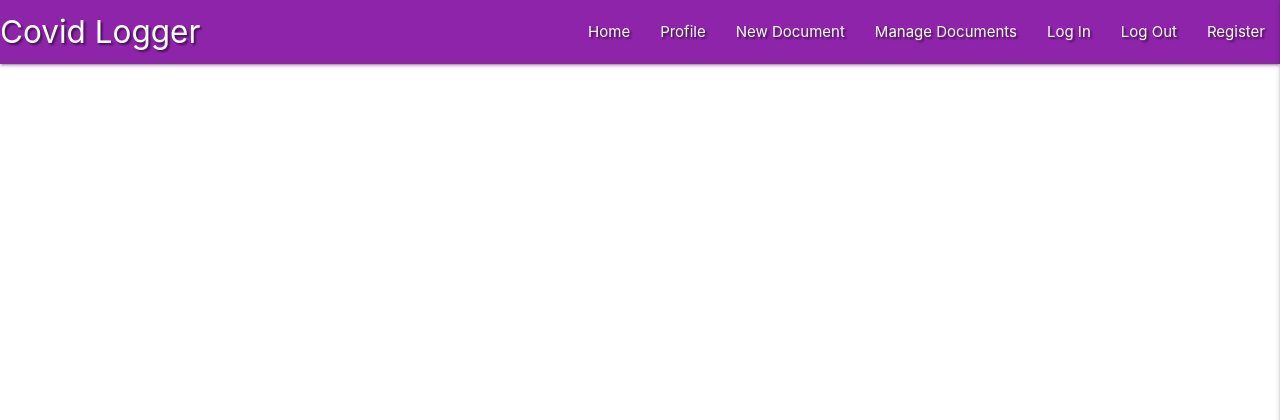
After one commit to MasonCodyCox/covid-19-logger, a Flask app: template templates/base.html in a window 1280 px wide. The commit adds this page. Shown: the top 420 px of the page. Run offline with Flask 2, Linux system fonts and the light colour scheme; the template is opened without the code that fills it, so the values that code supplies are empty; some libraries are stand-ins or nearby versions.

Commit message:
Adds static directory and matirialize navbar

```diff
--- /dev/null
+++ b/static/css/style.css
@@ -0,0 +1,3 @@
+.text-shadow {
+    text-shadow: 2px 2px 2px rgba(0, 0, 0, 0.5)
+}
--- /dev/null
+++ b/static/js/script.js
@@ -0,0 +1,3 @@
+$(document).ready(function(){
+    $(".sidenav").sidenav({edge: "right"});
+  });
--- /dev/null
+++ b/templates/base.html
@@ -0,0 +1,61 @@
+<!DOCTYPE html>
+<html lang="en">
+
+<head>
+    <meta charset="UTF-8">
+    <meta name="viewport" content="width=device-width, initial-scale=1.0">
+    <link rel="stylesheet" href="https://cdnjs.cloudflare.com/ajax/libs/font-awesome/5.15.2/css/all.min.css"
+        integrity="sha512-HK5fgLBL+xu6dm/Ii3z4xhlSUyZgTT9tuc/hSrtw6uzJOvgRr2a9jyxxT1ely+B+xFAmJKVSTbpM/CuL7qxO8w=="
+        crossorigin="anonymous" />
+    <link rel="stylesheet" href="https://cdnjs.cloudflare.com/ajax/libs/materialize/1.0.0/css/materialize.min.css"
+        type="text/css">
+    <link href="https://fonts.googleapis.com/icon?family=Material+Icons" rel="stylesheet">
+    <link rel="stylesheet" href="{{ url_for('static', filename='css/style.css') }}" type="text/css">
+    {% block styles %}
+    {% endblock %}
+    <title>Task Manager</title>
+</head>
+
+<body>
+
+    <header>
+        <nav class="nav-extended text-shadow purple darken-1">
+            <div class="nav-wrapper">
+                <a href="{{ url_for('get_documents') }}" class="brand-logo">Covid Logger</a>
+                <a href="#" data-target="mobile-demo" class="sidenav-trigger right"><i
+                        class="material-icons">apps</i></a>
+                <ul class="right hide-on-med-and-down">
+                    <li><a href="{{ url_for('get_documents') }}">Home</a></li>
+                    <li><a href="#">Profile</a></li>
+                    <li><a href="#">New Document</a></li>
+                    <li><a href="#">Manage Documents</a></li>
+                    <li><a href="#">Log In</a></li>
+                    <li><a href="#">Log Out</a></li>
+                    <li><a href="#">Register</a></li>
+                </ul>
+            </div>
+        </nav>
+
+        <ul class="sidenav" id="mobile-demo">
+            <li><a href="{{ url_for('get_documents') }}">Home</a></li>
+            <li><a href="#">Profile</a></li>
+            <li><a href="#">New Document</a></li>
+            <li><a href="#">Manage Documents</a></li>
+            <li><a href="#">Log In</a></li>
+            <li><a href="#">Log Out</a></li>
+            <li><a href="#">Register</a></li>
+        </ul>
+    </header>
+
+    {% block content %}
+    {% endblock %}
+
+    <script src="https://code.jquery.com/jquery-3.6.0.min.js"
+        integrity="sha256-/xUj+3OJU5yExlq6GSYGSHk7tPXikynS7ogEvDej/m4=" crossorigin="anonymous"></script>
+    <script src="https://cdnjs.cloudflare.com/ajax/libs/materialize/1.0.0/js/materialize.min.js"></script>
+    <script src="{{ url_for('static', filename='js/script.js') }}"></script>
+    {% block scripts %}
+    {% endblock %}
+</body>
+
+</html>
```
Also changed, not shown: templates/documents.html (+5 -10 lines).
